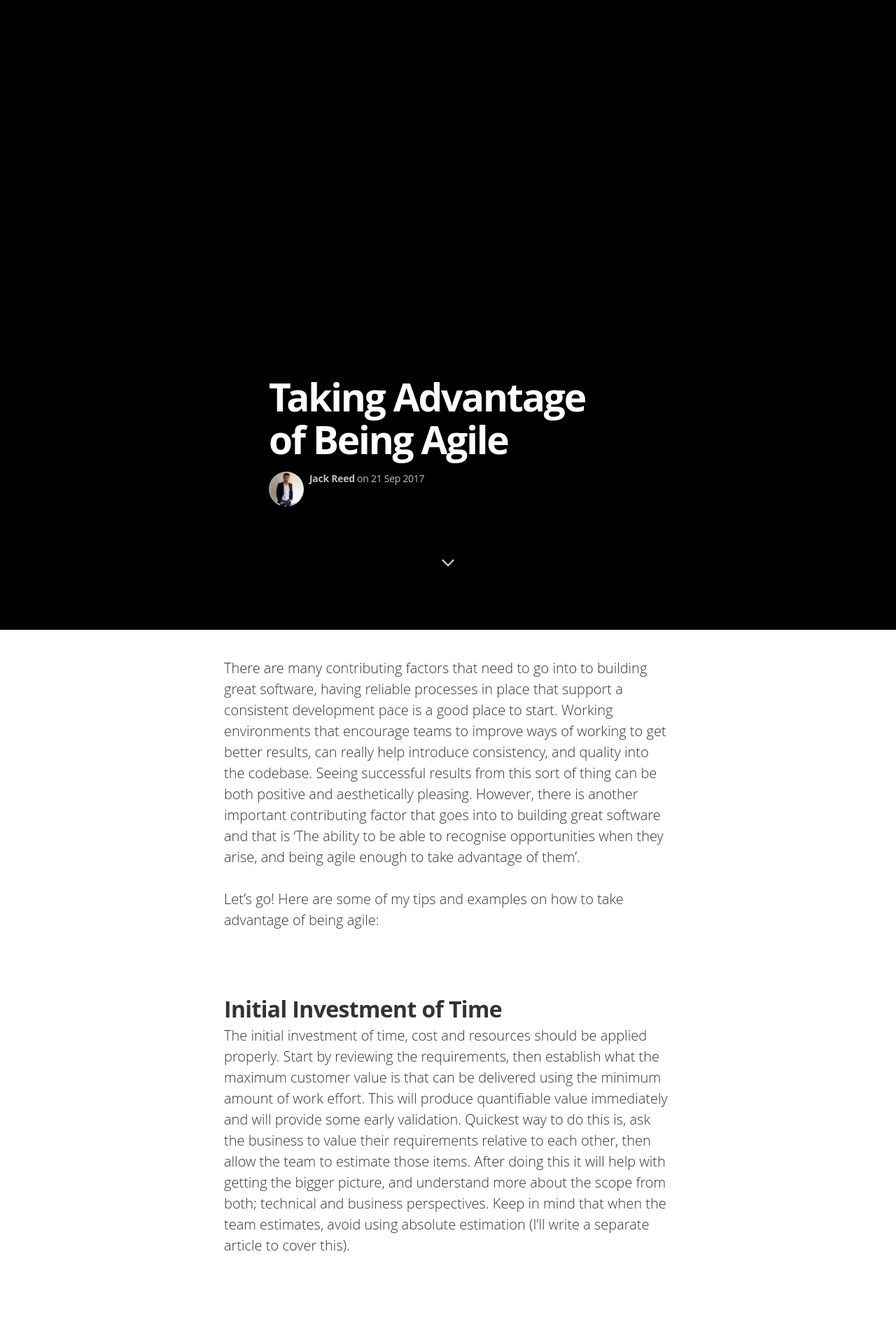
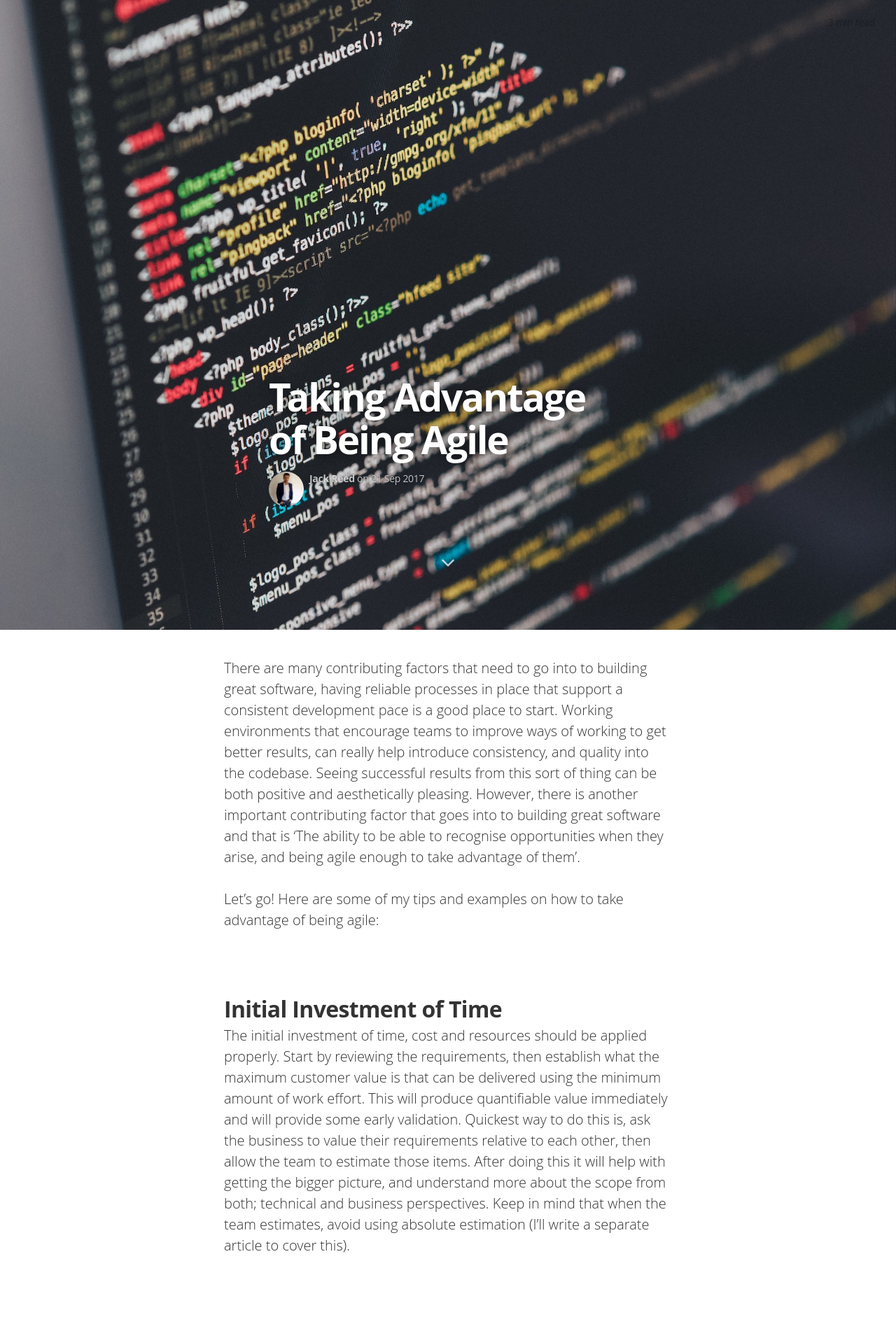
Before and after one commit to IamJackReed/JackReed, a Jekyll site: the page built from _posts/2017-09-21-taking-advantage-of-being-agile.markdown, in a window 1280 px wide. Shown: the top 1892 px of the page at 70% size. Built offline with Jekyll 4.4.1, drawn with Linux system fonts in a browser that asks for light colours; nearby versions of some CDN libraries; some web fonts are replaced; comment, search, counter and statistics services are not loaded.

Commit message:
Update 2017-09-21-taking-advantage-of-being-agile.markdown

```diff
--- a/_posts/2017-09-21-taking-advantage-of-being-agile.markdown
+++ b/_posts/2017-09-21-taking-advantage-of-being-agile.markdown
@@ -4,8 +4,8 @@ title:  "Taking Advantage of Being Agile"
 date: 2017-09-21 18:30:00
 categories:
 tags:
-image: /assets/article_images/taking-advantage-of-being-agile.JPG
-image2: /assets/article_images/taking-advantage-of-being-agile-mobile.JPG
+image: /assets/article_images/2017-09-21-taking-advantage-of-being-agile/taking-advantage-of-being-agile.JPG
+image2: /assets/article_images/2017-09-21-taking-advantage-of-being-agile/taking-advantage-of-being-agile-mobile.JPG
 ---
 <span style="color:#00000; font-family: 'open sans'; font-size: 1em; font-size: 20px; font-weight: 200; hyphens: none;">There are many contributing factors that need to go into to building great software, having reliable processes in place that support a consistent development pace is a good place to start. Working environments that encourage teams to improve ways of working to get better results, can really help introduce consistency, and quality into the codebase. Seeing successful results from this sort of thing can be both positive and aesthetically pleasing. However, there is another important contributing factor that goes into to building great software and that is 'The ability to be able to recognise opportunities when they arise, and being agile enough to take advantage of them'.</span>
 
```
